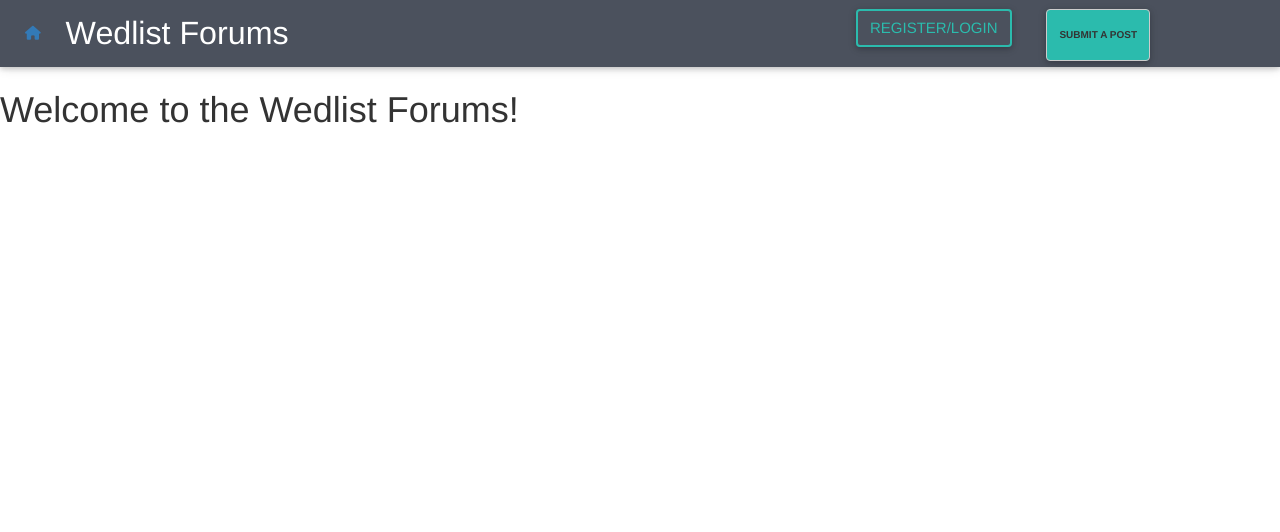
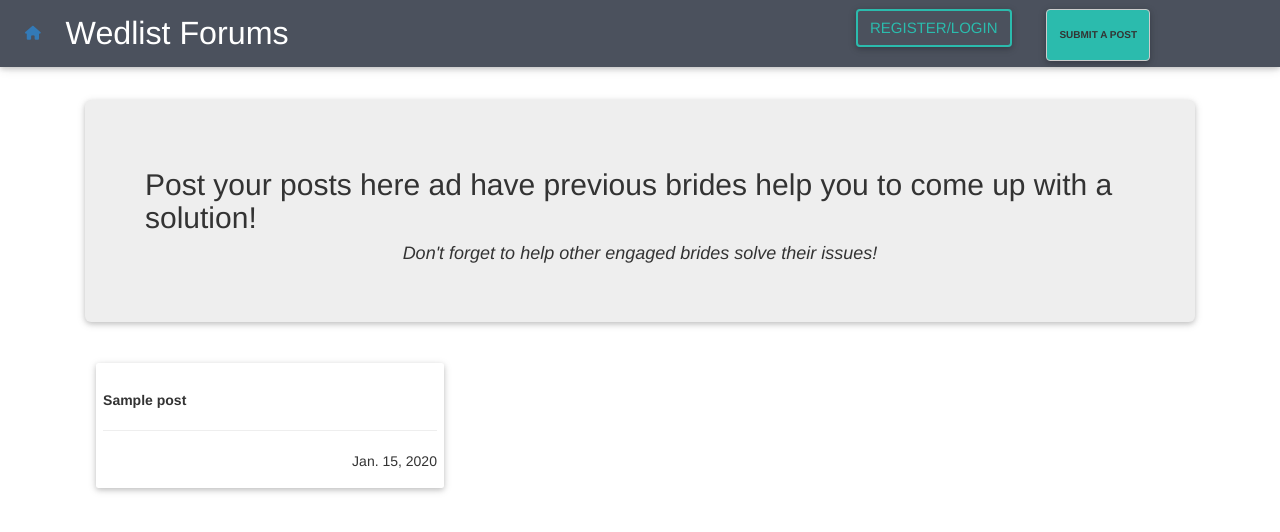
Before and after one commit to lizKimita/Capstone--Wedlist-Forums, a Django app: page / in a window 1280 px wide. Shown: the top 532 px of the page. Run offline with Django 3.2, Linux system fonts and the light colour scheme; tables that the repository leaves empty hold one stand-in row (values such as "Sample post"); some libraries are stand-ins or nearby versions.

Commit message:
adding view function for the home page

```diff
--- a/wedlist_forums/templates/all/home.html
+++ b/wedlist_forums/templates/all/home.html
@@ -3,6 +3,42 @@
 {% block content %}
     {{block.super}}
 
-    <h1 style="margin-top:7%">Welcome to the Wedlist Forums!</h1>
+    <div class="container">
+        <div class="jumbotron"style="margin-top:100px">
+        <h2 class="newdata">Post your posts here ad have previous brides help you to come up with a solution!</h2>
+        <h4 style="text-align:center; font-style:italic">Don't forget to help other engaged brides solve their issues!</h4>
+
+    </div>
+    <div class="row">
+        <div class="col-md-12" >
+        {% for project in posts%}
+
+            <div class="col-md-4" style="padding:1%">
+                <div class="card">
+
+                <div style="margin:2%">
+                    <br>
+                    <p> <strong>{{project.title}} </strong></p>
+                    <hr>
+                    <p style="float:right">{{project.date}}</p>
+
+
+                </div>
+            </div>
+        </div>
+            <div class="row">
+                {% autoescape on %}
+                {{project.post| safe}}
+                {% endautoescape %}
+            </div>
+            {% empty %}
+            <div class="row">
+                <h2 class="text-center">There is no Project yet!</h2>
+            </div>
+        {% endfor %}
+        </div>
+    </div>
+
+</div>
 
 {% endblock %}
--- a/wedlist_forums/views.py
+++ b/wedlist_forums/views.py
@@ -11,10 +11,10 @@ from .models import Posts, Profile, Status
 # Create your views here.
 def home(request):
     current_user = request.user
-    # projects = Projects.get_projects()
+    posts = Posts.get_posts()
     title = "Wedlist Forums"
 
-    return render(request,'all/home.html', {"title":title,})
+    return render(request,'all/home.html', {"title":title, "posts":posts})
 
 @login_required(login_url='/accounts/login/')
 def new_post(request):
```
